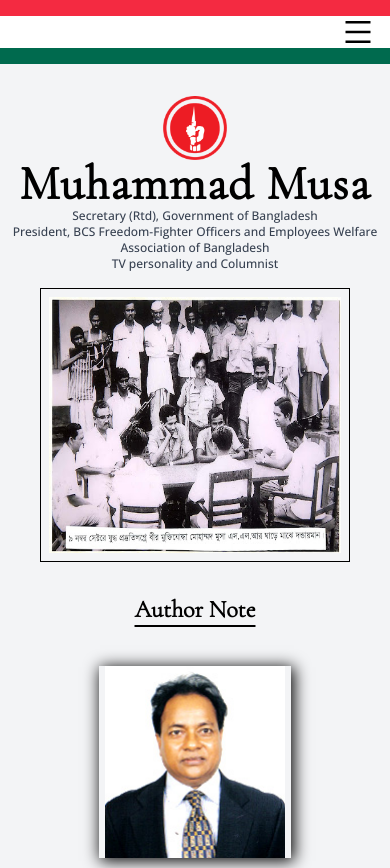
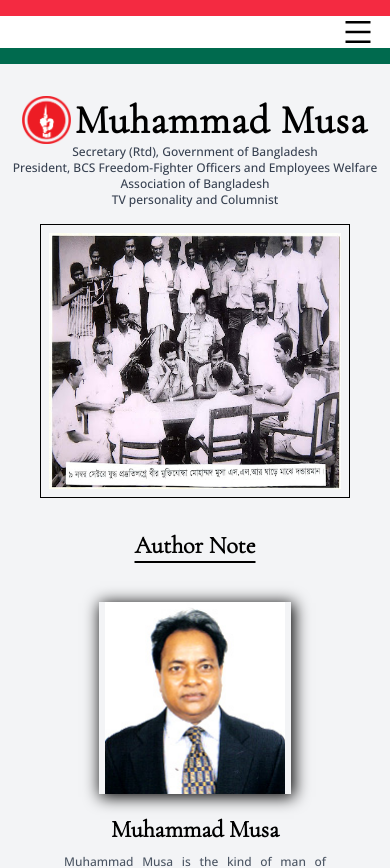
Before and after one commit to SheikhArman100/ahnaf_portfolio, a React (Vite) app: page / in a window 390 px wide. Shown: the top 868 px of the page. Built offline with nearby package versions, Linux system fonts and the light colour scheme.

Commit message:
logo added to mobile version

```diff
--- a/src/Components/Home.jsx
+++ b/src/Components/Home.jsx
@@ -12,9 +12,9 @@ function Home() {
       className="flex h-full w-screen flex-col items-center  pt-[4.5rem] text-center md:pt-[2rem]"
     >
       <div>
-        <div className="flex items-center justify-center gap-x-1 sm:flex-col ">
-          <img src={logo} className="h-20 md:h-16" alt="" />
-          <h2 className="text-7xl font-bold tracking-wide   md:text-5xl ">
+        <div className="flex items-center justify-center gap-x-1  ">
+          <img src={logo} className="h-20 md:h-12" alt="" />
+          <h2 className="text-7xl font-bold tracking-wide   md:text-[2.5rem] ">
             Muhammad Musa
           </h2>
         </div>
```
